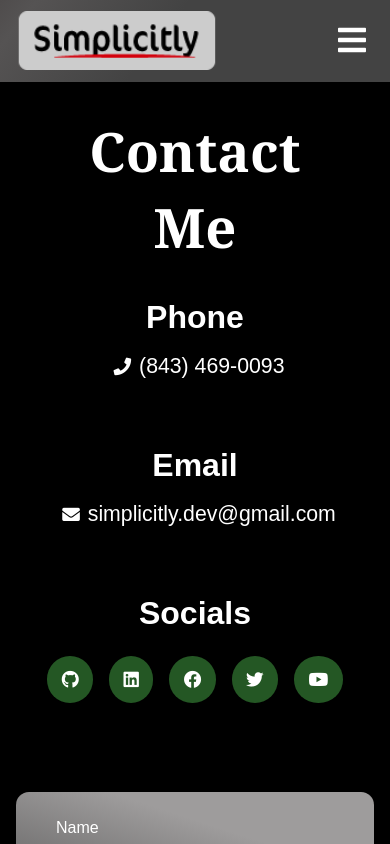
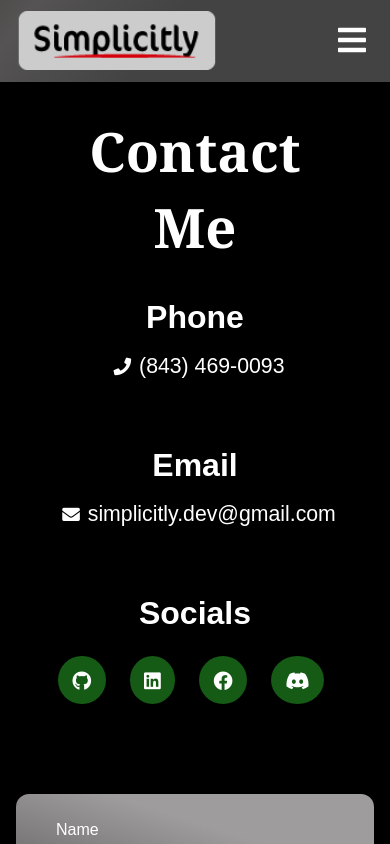
Before and after one commit to WillKoste/Simplicitly, a React (Create React App) app in the folder client/: page /contact in a window 390 px wide. Shown: the top 844 px of the page. Built offline with nearby package versions, Linux system fonts and the light colour scheme.

Commit message:
Final Sync, Ready To Deploy

```diff
--- a/client/src/components/forms/ContactPageForm.js
+++ b/client/src/components/forms/ContactPageForm.js
@@ -22,7 +22,7 @@ const ContactPageForm = ({sendCustomerData}) => {
 
   const notify = () => {
     if(formData.email ===  '' || formData.name === ''){
-      toast.error('Name and email fields are required');
+      toast.error('Name and email fields required');
       setFormData({name: '', email: ''});
     } else{
       toast.success('Info submitted');
--- a/client/src/components/forms/FormAdditional.js
+++ b/client/src/components/forms/FormAdditional.js
@@ -4,10 +4,10 @@ const FormAdditional = ({onChange, onSubmit}) => {
   return (
     <div className="form-container sign-up-container">
       <form id="secondary-form" className="form-create" onSubmit={e => onSubmit(e)}>
-        <label htmlFor="currentTech">My current technologies in use</label>
-        <textarea name="currentTech" id="current-tech" cols="30" rows="10" onChange={onChange}></textarea>
-        <label htmlFor="goal">What is your goal's primary purpose?</label>
-        <textarea name="goal" id="goal" cols="30" rows="10" onChange={onChange}></textarea>
+        <label htmlFor="currentTech">Which technologies do you use?</label>
+        <textarea style={{marginBottom:'.75rem'}} name="currentTech" id="current-tech" cols="30" rows="10" onChange={onChange}></textarea>
+        <label htmlFor="goal">What is your project's primary goal?</label>
+        <textarea style={{marginBottom:'.75rem'}} name="goal" id="goal" cols="30" rows="10" onChange={onChange}></textarea>
         <input type="hidden" id="joint"/>
         <button type="submit">Send</button>
       </form>
--- a/client/src/components/layout/About.js
+++ b/client/src/components/layout/About.js
@@ -19,7 +19,7 @@ const About = () => {
           <div className="container">
             <h1>About</h1>
             <a className="resume-btn" href="https://drive.google.com/file/d/1ADG_5IG-7c2pw1rPBR9DzfI0fWc-2nOe/view?usp=sharing" target="_blank" rel="noopener noreferrer">View My Resume</a>
-            <p>Hello, and thank you for checking out my personal site! I was on the fence about whether or not to include an about section, but I appreciate knowing about the people I work with, so I figure others will too. I am from Charleston, SC and am accompanied by my five year old Dalmatian, and six year old cat. Going to college as a full-time working adult served as an important turning point in my life. After switching my area of study numerous times due to uncertainity, I quickly realized my passion for web development and spent every minute that I was not at work, on learning Javascript. My favorite aspect of web development is that you are continuously learning, and improving your projects. It's very important to me that when providing a client any services, all parties are able to walk away satisfied with the results.</p>
+            <p>Hello, and thank you for checking out my personal site! I was on the fence about whether or not to include an about section, but I appreciate knowing about the people I work with, so I figure others will too. I am from Charleston, SC and am accompanied by my five year old Dalmatian, and six year old cat. Going to college as a full-time, working adult served as an important turning point in my life. After switching my area of study numerous times due to uncertainity, I quickly realized my passion for web development and spent every minute that I was not at work, on learning Javascript. My favorite aspect of web development is that you are continuously learning, and improving your projects. It's very important to me that when providing a client any services, all parties are able to walk away satisfied with the results.</p>
             <p>I primarily focus on backend and full-stack applications - using technologies such as: Node.js, Express, React, and MongoDB. However, I am familiar with many other important languages, and am comfortable with creating website user interfaces with HTMl, CSS, Vanilla Javascript, Wordpress, etc. When planning out a new project, it is most important to keep the overall objective in mind - to optimize the time and effort of the customer, as well as the end-users that the project aims to reach out to. It is essential for a web developer to share the passion that the customer has for their product - my services aim to go above and beyond my customers' expectations, to create something that everyone will be able to take pride in. Please feel free to message me if you have any questions or concerns - Have a good day!</p>
             <div className="white-circle"></div>
           </div>
--- a/client/src/components/layout/Contact.js
+++ b/client/src/components/layout/Contact.js
@@ -34,11 +34,10 @@ const Contact = () => {
                 <h3>Socials</h3>
                 <div>
                   <ul className="icon-list">
-                    <li><a href="https://github.com/simplicitly" target="_blank" rel="noopener noreferrer"><i className="fab fa-github"></i></a></li>
+                    <li><a href="https://github.com/willkoste" target="_blank" rel="noopener noreferrer"><i className="fab fa-github"></i></a></li>
                     <li><a href="https://linkedin.com/in/will-koste" target="_blank" rel="noopener noreferrer"><i className="fab fa-linkedin"></i></a></li>
                     <li><a href="https://facebook.com/will.koste" target="_blank" rel="noopener noreferrer"><i className="fab fa-facebook"></i></a></li>
-                    <li><a href="https://twitter.com/simplicitly1" target="_blank" rel="noopener noreferrer"><i className="fab fa-twitter"></i></a></li>
-                    <li><a href="#y" target="_blank" rel="noopener noreferrer"><i className="fab fa-youtube"></i></a></li>
+                    <li><a href="https://discord.gg/8PmsemV" target="_blank" rel="noopener noreferrer"><i className="fab fa-discord"></i></a></li>
                   </ul>
                 </div>
               </div>
--- a/client/src/components/layout/Landing.js
+++ b/client/src/components/layout/Landing.js
@@ -16,7 +16,7 @@ const Landing = () => {
             <section id="home" className="home-showcase">
                 <SideNav />
                 <div className="home-left" onClick={closeSideNav}>
-                    <h1 className="home-name">Let's Make It Happen</h1>
+                    <h1 className="home-name">Implicitly Simple</h1>
                     <p className="slogan">Full-Stack Web Develpoment</p>
                     <div className="fake-body">
                         <div className="container" id="container">
--- a/client/src/css/even-even-smaller.css
+++ b/client/src/css/even-even-smaller.css
@@ -10,6 +10,11 @@
   #home .home-right p{
     width: 90%;
     margin: auto;
+  }
+
+  #home .home-left p{
+    text-align: left;
+    margin-left: 1.2rem;
   }
 
   #home .container{
--- a/client/src/css/style.css
+++ b/client/src/css/style.css
@@ -234,7 +234,7 @@ ul{
 } */
 
 #home .home-image{
-  background: url('../images/the-actual-selfie-two.png') no-repeat center center/cover;
+  background: url('../images/try-this.png') no-repeat center center/cover;
   width: 90%;
   max-width: 650px;
   margin: auto;
@@ -412,7 +412,7 @@ ul{
 }
 
 #contact .contact-bottom-two .contact-group .icon-list li i{
-  background: rgb(36, 87, 36);
+  background: #155a15;
   padding: 1.1rem;
   border-radius: 50%;
 }
--- a/client/src/css/tablet.css
+++ b/client/src/css/tablet.css
@@ -71,8 +71,13 @@
         margin-top: 2rem;
     }
 
+    #contact .contact-bottom-two .contact-group .icon-list li{
+        margin-right: .5rem;
+    }
+
     #contact .contact-bottom-two .contact-group .icon-list li i{
         padding: 1.1rem;
+        font-size: 1.2rem;
     }
 
     #contact .contact-info-container{
```
Also changed, not shown: 1 other file (tests, documents, lock files or other folders).
